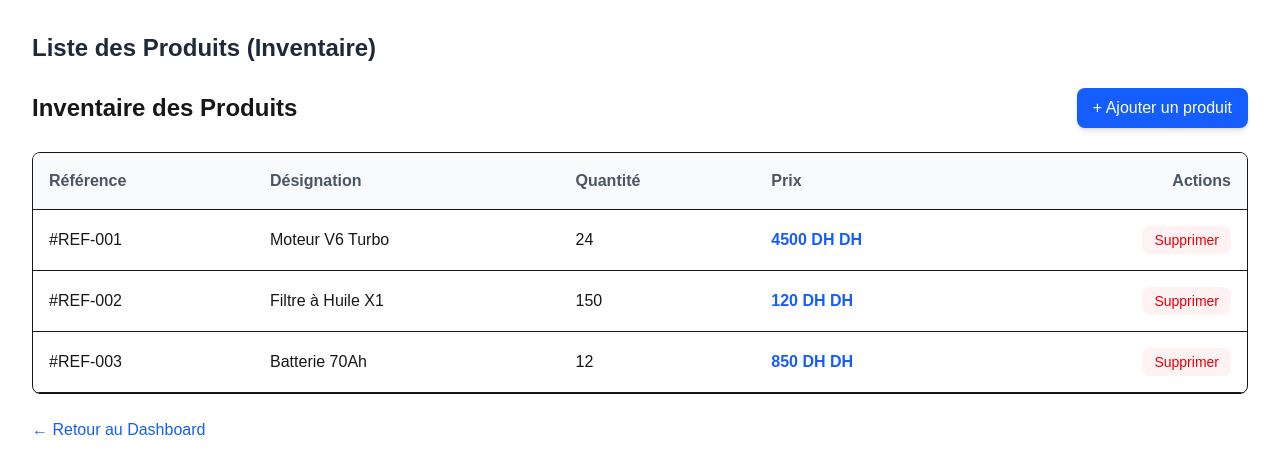
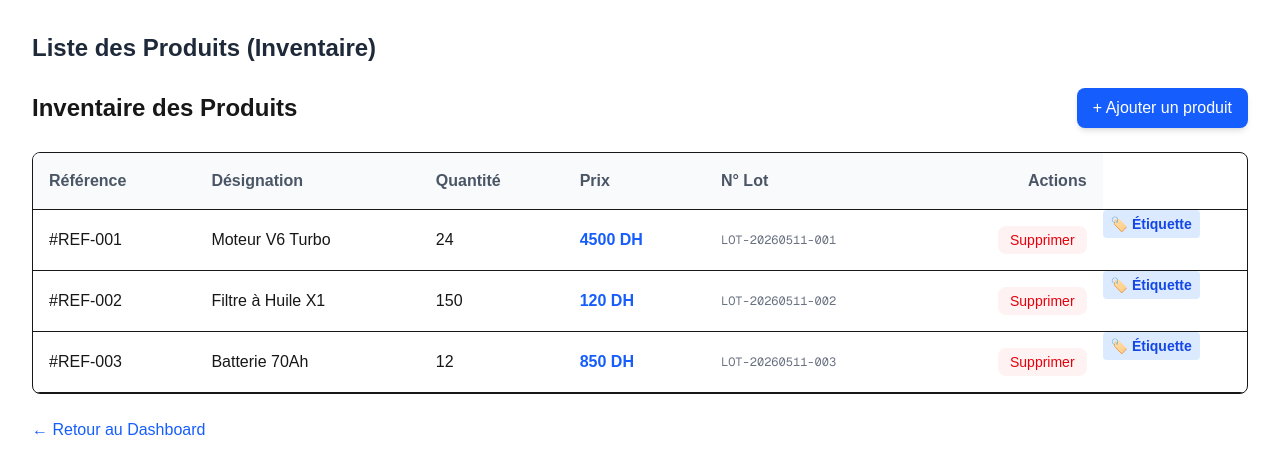
Before and after one commit to najlae641/Stage-industrie-app, a Next.js app: page /produits in a window 1280 px wide. Shown: the top 474 px of the page. Built offline with nearby package versions, Linux system fonts and the light colour scheme.

Commit message:
ajout des fonctionnalités industruelles (étiquettes ,barcodes , gestion des lots )

```diff
--- a/app/produits/page.tsx
+++ b/app/produits/page.tsx
@@ -4,24 +4,92 @@ import { useState } from 'react';
 export default function ListeProduitsPage() {
   const [isModalOpen, setIsModalOpen] = useState(false);
 
-  const [produits, setProduits] = useState([
-    { ref: "#REF-001", nom: "Moteur V6 Turbo", qte: 24, prix: "4500 DH" },
-    { ref: "#REF-002", nom: "Filtre à Huile X1", qte: 150, prix: "120 DH" },
-    { ref: "#REF-003", nom: "Batterie 70Ah", qte: 12, prix: "850 DH" }
+ const [produits, setProduits] = useState([
+    { ref: "#REF-001", nom: "Moteur V6 Turbo", qte: 24, prix: "4500", lot: "LOT-20260511-001" },
+    { ref: "#REF-002", nom: "Filtre à Huile X1", qte: 150, prix: "120", lot: "LOT-20260511-002" },
+    { ref: "#REF-003", nom: "Batterie 70Ah", qte: 12, prix: "850", lot: "LOT-20260511-003" }
   ]);
 
 
   const [newProd, setNewProd] = useState({ ref: '', nom: '', qte: '', prix: '' });
 
 
-  const handleSave = () => {
-    setProduits([...produits, newProd]);
-    setIsModalOpen(false);
-  };
+ const handleSave = () => {
+  // هنا كنعيطو للدالة اللي كتصاوب الكود وكنزيدوه للبرودوي قبل ما نحفظوه
+  const lotCode = `LOT-${new Date().toISOString().split('T')[0].replace(/-/g, '')}-${Math.floor(Math.random() * 900) + 100}`;
+
+  const productWithLot = { ...newProd, lot: lotCode };
+
+  setProduits([...produits, productWithLot]);
+  setIsModalOpen(false);
+  setNewProd({ ref: '', nom: '', qte: '', prix: '' });
+};
   const handleDelete = (indexToDelete: number) => {
   const updatedProduits = produits.filter((_, index) => index !== indexToDelete);
   setProduits(updatedProduits);
 };
+
+const generateLotCode = () => {
+    const now = new Date();
+    const datePart = now.toISOString().split('T')[0].replace(/-/g, ''); // كيعطي مثلا 20260511
+    const randomPart = Math.floor(Math.random() * 900) + 100; // رقم عشوائي من 3 أرقام
+    return `LOT-${datePart}-${randomPart}`;
+  };
+
+
+const handlePrintEtiquette = (p: any) => {
+    const printWindow = window.open('', '_blank');
+    const dateLot = new Date().toISOString().split('T')[0].replace(/-/g, ''); // كود الـ Lot بالتاريخ
+
+    printWindow?.document.write(`
+      <html>
+        <head>
+          <title>ETASCOM - Étiquette</title>
+          <script src="https://cdn.jsdelivr.net/npm/jsbarcode@3.11.5/dist/JsBarcode.all.min.js"></script>
+          <style>
+            body { font-family: 'Courier New', monospace; padding: 10px; width: 350px; border: 2px solid black; }
+            .header { border-bottom: 2px solid black; font-weight: bold; font-size: 20px; padding-bottom: 5px; margin-bottom: 10px; }
+            .label { font-size: 10px; text-decoration: underline; display: block; }
+            .value { font-size: 16px; font-weight: bold; margin-bottom: 8px; display: block; }
+            .barcode-container { text-align: center; margin-top: 10px; }
+            .qr { float: right; margin-top: -40px; }
+          </style>
+        </head>
+        <body>
+          <div class="header">ETASCOM</div>
+          <span class="label">CODE PRODUIT (P)</span>
+          <span class="value">${p.ref}</span>
+
+          <span class="label">DÉSIGNATION</span>
+          <span class="value">${p.nom}</span>
+
+          <div style="display:flex; justify-content: space-between;">
+             <div>
+                <span class="label">N° LOT INTERNE</span>
+                <span class="value">LOT-${dateLot}</span>
+             </div>
+             <div style="text-align: right;">
+                <span class="label">QUANTITÉ</span>
+                <span class="value">${p.qte} PCS</span>
+             </div>
+          </div>
+
+          <div class="barcode-container">
+            <svg id="barcode"></svg>
+          </div>
+
+          <img class="qr" src="https://api.qrserver.com/v1/create-qr-code/?size=60x60&data=${p.ref}" />
+
+          <script>
+            JsBarcode("#barcode", "${p.ref}", { format: "CODE128", width: 2, height: 40, displayValue: true });
+            setTimeout(() => { window.print(); window.close(); }, 500);
+          </script>
+        </body>
+      </html>
+    `);
+    printWindow?.document.close();
+  };
+
   return (
     <div className="p-8 bg-white min-h-screen">
       <h1 className="text-2xl font-bold mb-6 text-gray-800">Liste des Produits (Inventaire)</h1>
@@ -43,6 +111,7 @@ export default function ListeProduitsPage() {
               <th className="p-4 font-semibold text-gray-600">Désignation</th>
               <th className="p-4 font-semibold text-gray-600">Quantité</th>
               <th className="p-4 font-semibold text-gray-600">Prix</th>
+              <th className="p-4 font-semibold text-gray-600">N° Lot</th>
               <th className="p-4 font-semibold text-gray-600 text-right">Actions</th>
             </tr>
           </thead>
@@ -55,6 +124,7 @@ export default function ListeProduitsPage() {
       <td className="p-4">{p.nom}</td>
       <td className="p-4">{p.qte}</td>
       <td className="p-4 text-blue-600 font-bold">{p.prix} DH</td>
+      <td className="p-4 text-xs font-mono text-gray-500">{p.lot || '---'}</td>
       <td className="p-4 text-right">
   <button
     onClick={() => handleDelete(index)}
@@ -63,6 +133,13 @@ export default function ListeProduitsPage() {
     Supprimer
   </button>
 </td>
+  <button
+    onClick={() => handlePrintEtiquette(p)}
+    className="bg-blue-100 text-blue-700 px-2 py-1 rounded text-sm font-bold hover:bg-blue-200"
+  >
+    🏷️ Étiquette
+  </button>
+
     </tr>
   ))}
 </tbody>
```
